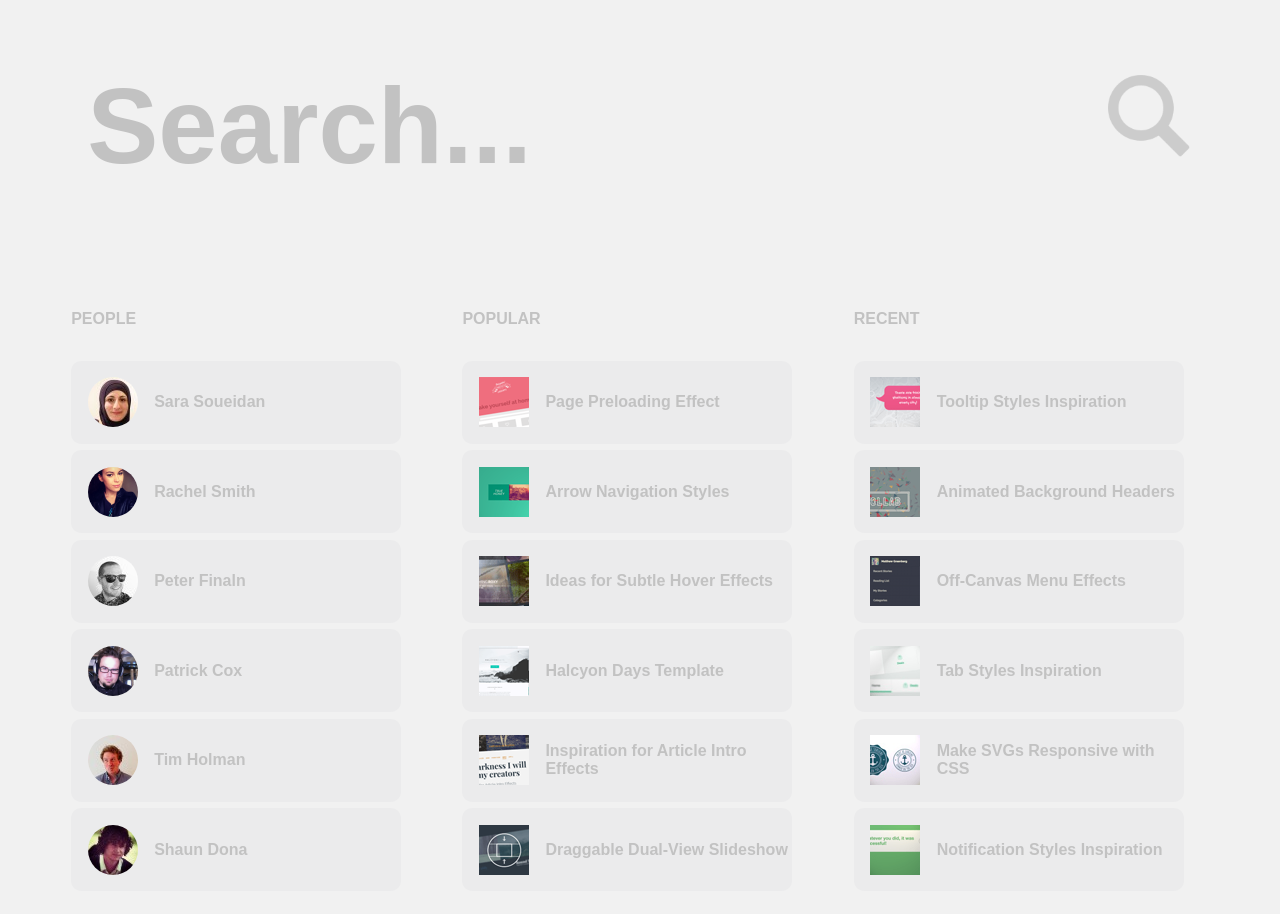
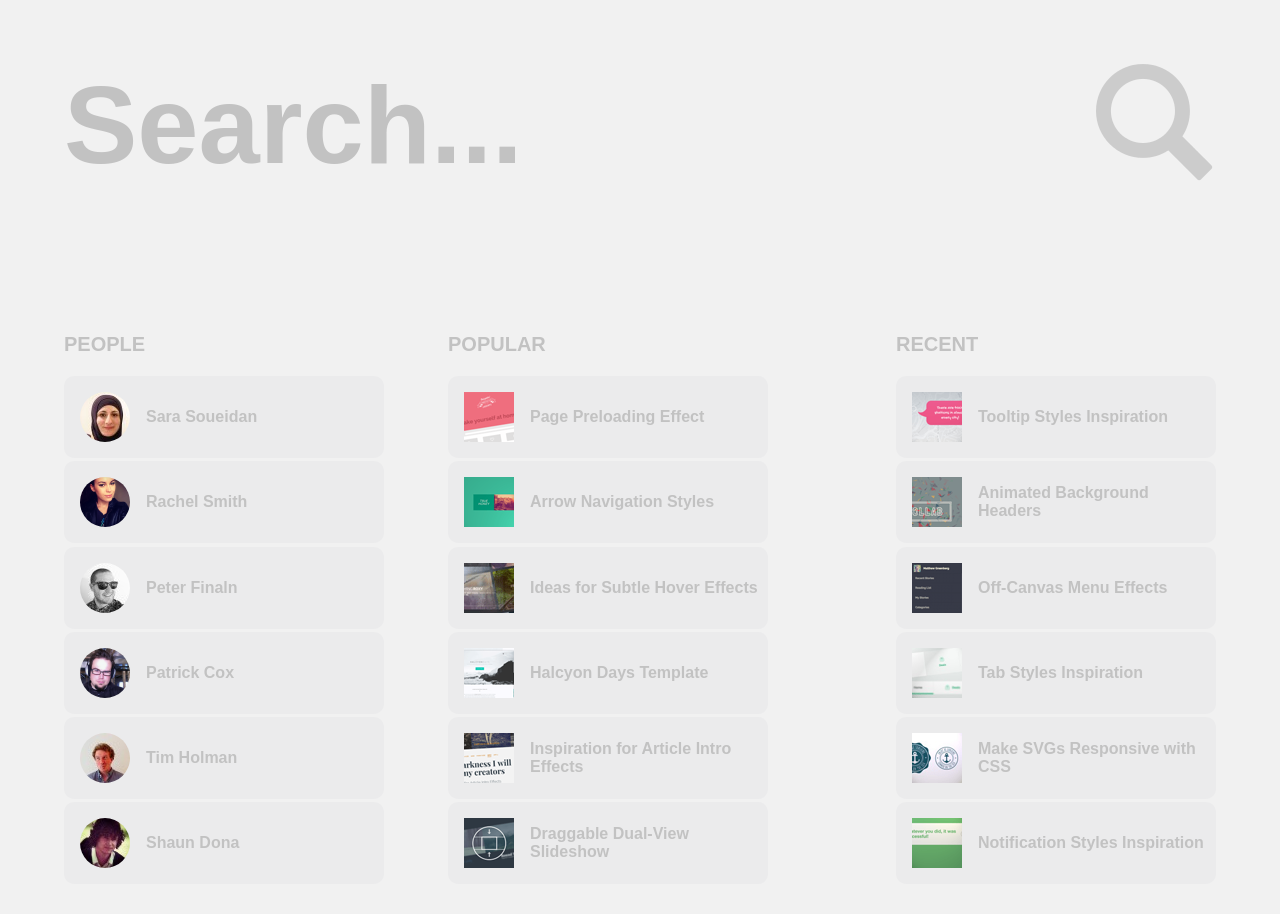
Before and after one commit to HlebBekesevich/HlebBekesevich.github.io, a plain HTML site: page huge-search/index.html in a window 1280 px wide. Drawn offline with Linux system fonts and the light colour scheme.

Commit message:
fixed huge-search

```diff
--- a/huge-search/css/style.css
+++ b/huge-search/css/style.css
@@ -3,16 +3,35 @@
 	font-family: Arial, sans-serif;
 	color: #c2c2c2;
 	box-sizing: border-box;
+	padding: 0;
+}
+
+body {
+	background: #F1F1F1;
+	margin: 5%;
+}
+
+input[type="text"] {
+	font-weight: bold;
+	width: calc(100% - 120px);
+	height: 120px;
+	outline: 0;
+	border: 0;
+	font-size: 110px;
 	background: #F1F1F1;
 }
 
-
-input {
-	zoom: 800%;
-	font-weight: 700;
-	width: 90%;
+input[type="submit"] {
+	width: 120px;
+	height: 120px;
+	background: url(../img/favicon.png);
 	outline: 0;
 	border: 0;
+	position: absolute;
+}
+
+input[type="submit"]:hover {
+	zoom: 105%;
 }
 
 input:focus {
@@ -23,45 +42,23 @@ input::-webkit-input-placeholder {
 	color: #c2c2c2;
 }
 
-button {
-	zoom: 70%;
-	border: 0;
-	outline: 0;
+form {
+	width: 100%;
+	margin-bottom: 10%;
 }
 
-button :hover {
-	zoom: 110%;
+div {
+	display: inline-block;
+	width: 25%;
 }
 
-form {
-	width: 100%;
-	margin: 5% 0;
-}
-
-aside {
-	display: inline-block;
-	width: 34%;
-	box-sizing: none;
-	margin-top: 5%;
-	padding-right: 5%;
-}
-
-aside.recent {
-	margin-right: -5%;
-}
-
-span {
+h3 {
+	font-size: 15pt;
 	font-weight: 800;
 	text-transform: uppercase;
 }
 
-ul {
-	margin-top: 10%;
-	padding: 0;
-}
-
 li {
-	margin: 2% 0;
 	list-style: none;
 	font-weight: bold;
 }
@@ -74,21 +71,41 @@ a:hover {
 a {
 	display: flex;
 	align-items: center;
+	font-size: 12pt;
 	background-color: rgba(118,117,128,0.05);
 	border-radius: 10px;
 	text-decoration: none;
+	margin: 1% 0;
 }
 
 img {
 	margin: 5%;
 }
 
+.content {
+	width: 100%;
+}
 
 .people img {
 	border-radius: 50%;
 }
 
 .block {
-	width: 90%;
-	margin: 0 5%;
+	width: 100%;
 }
+
+div.people {
+	position: absolute;
+	left: 5%;
+
+}
+
+div.recent {
+	position: absolute;
+	right: 5%;
+}
+
+div.popular {
+	position: absolute;
+	right: 40%;
+}
--- a/huge-search/index.html
+++ b/huge-search/index.html
@@ -10,12 +10,11 @@
 		<div class="block">
 			<form id="form">
 				<input type="text" placeholder="Search...">
-				<button form="form" type="reset">
-					<img src="img/favicon.png" alt="Search">
-				</button>
+				<input type="submit" form="form" value="">
 			</form>
-			<aside class="people">
-				<span>people</span>
+			<div class="content">
+				<div class="people">
+					<h3>people</h3>
 					<ul>
 						<li>
 							<a href="#">
@@ -54,9 +53,9 @@
 							</a>
 						</li>
 					</ul>
-			</aside>
-			<aside class="popular">
-				<span>popular</span>
+				</div>
+				<div class="popular">
+					<h3>popular</h3>
 					<ul>
 						<li>
 							<a href="#">
@@ -95,9 +94,9 @@
 							</a>
 						</li>
 					</ul>
-			</aside>
-			<aside class="recent">
-				<span>recent</span>
+				</div>
+				<div class="recent">
+					<h3>recent</h3>
 					<ul>
 						<li><a href="#">
 								<img src="img/thumbs/TooltipStylesInspiration.png" alt="Tooltip Styles Inspiration">
@@ -135,7 +134,8 @@
 							</a>
 						</li>
 					</ul>
-			</aside>
+				</div>
+			</div>
 		</div>
 	</body>
 </html>
```
Lines whose indentation alone changed are shown as unchanged.
